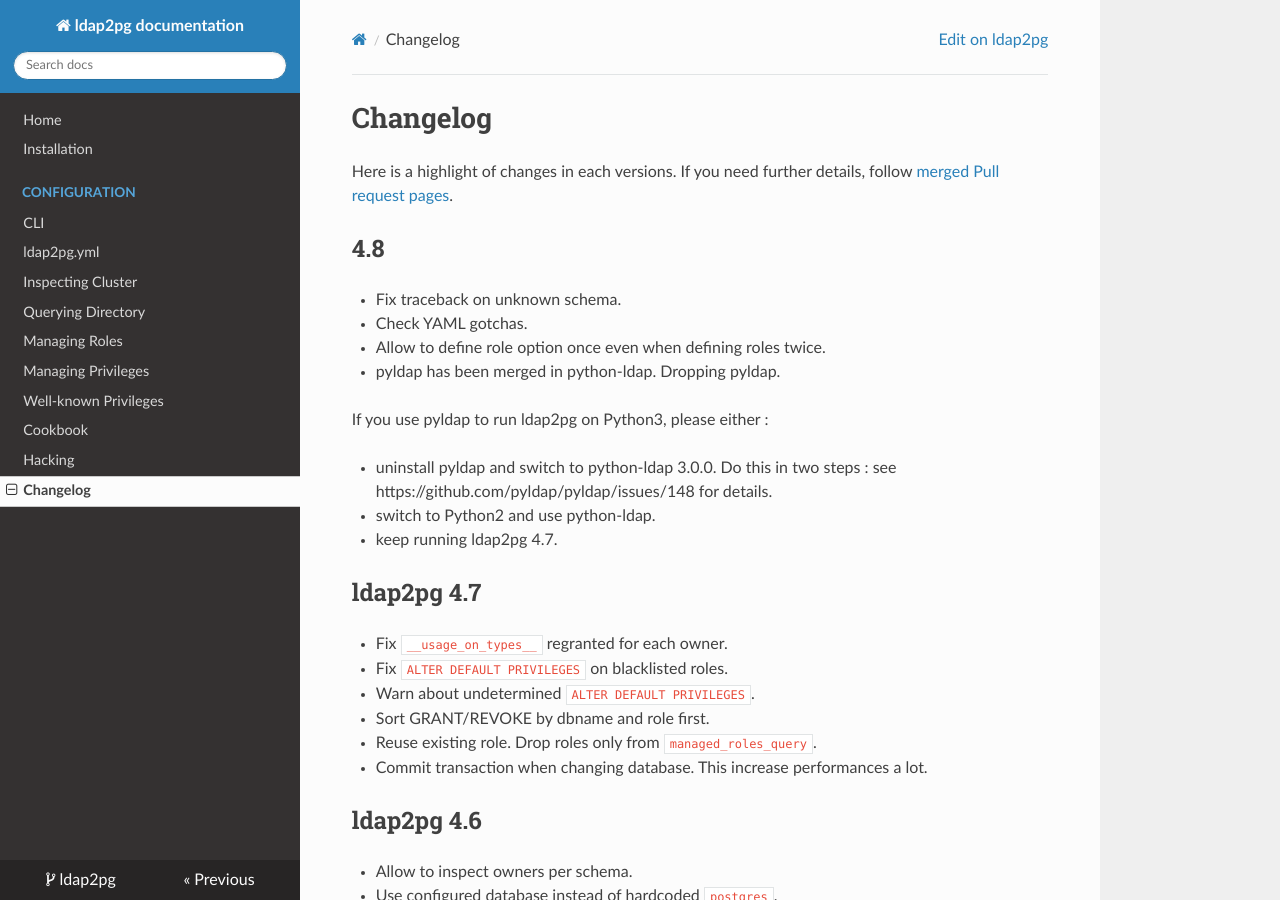
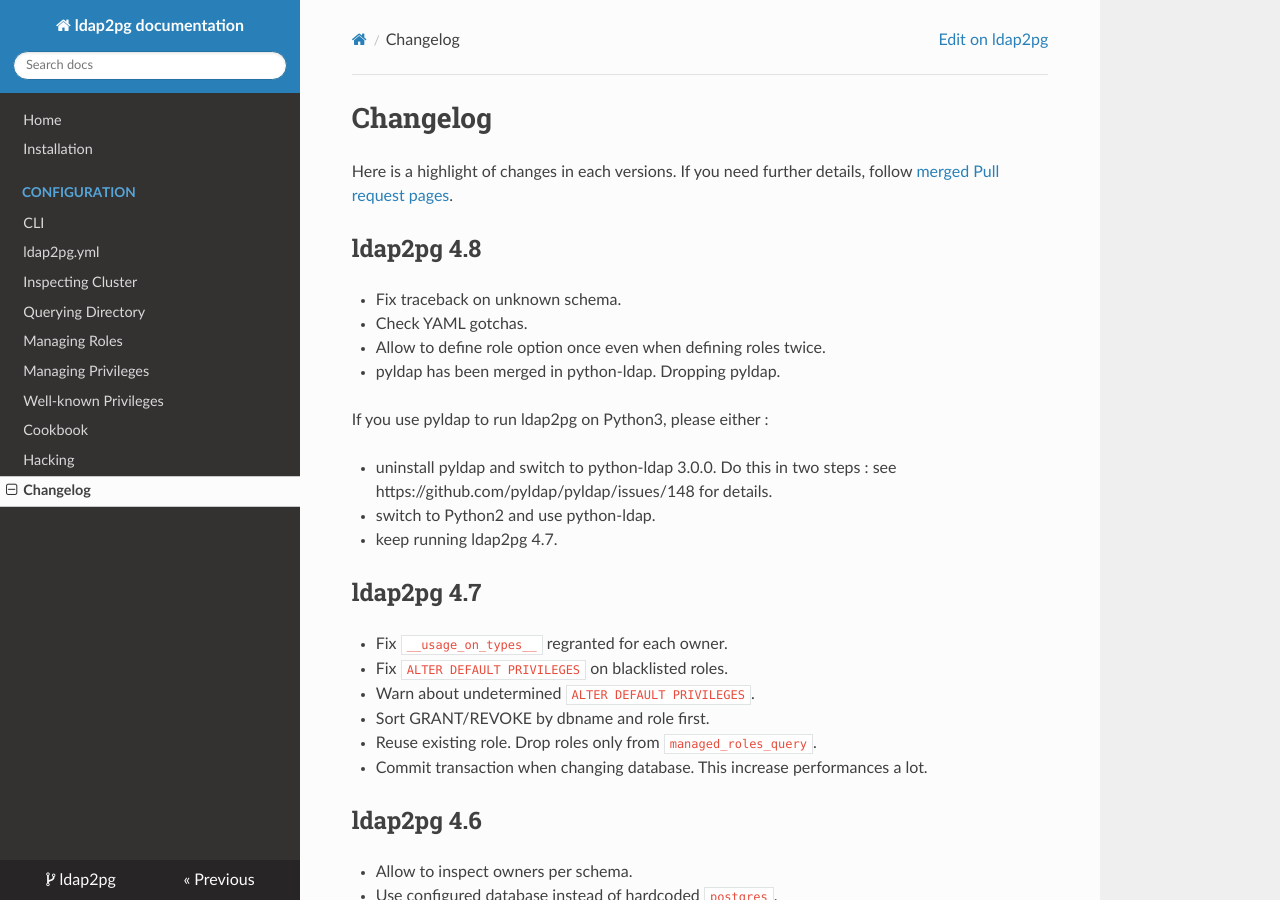
Before and after one commit to dalibo/ldap2pg, an MkDocs documentation site: the page built from docs/changelog.md, in a window 1280 px wide and 900 px high. Built offline with MkDocs 1.6.1, drawn with Linux system fonts in a browser that asks for light colours; nearby versions of some CDN libraries; old or Windows-style settings are respelled for this version of MkDocs.

Commit message:
Prefix changelog title with ldap2pg

```diff
--- a/docs/changelog.md
+++ b/docs/changelog.md
@@ -7,7 +7,7 @@
 pages](https://github.com/dalibo/ldap2pg/pulls?utf8=%E2%9C%93&q=is%3Apr%20is%3Amerged).
 
 
-# 4.8
+# ldap2pg 4.8
 
 - Fix traceback on unknown schema.
 - Check YAML gotchas.
```
Also changed, not shown: 1 other file.
